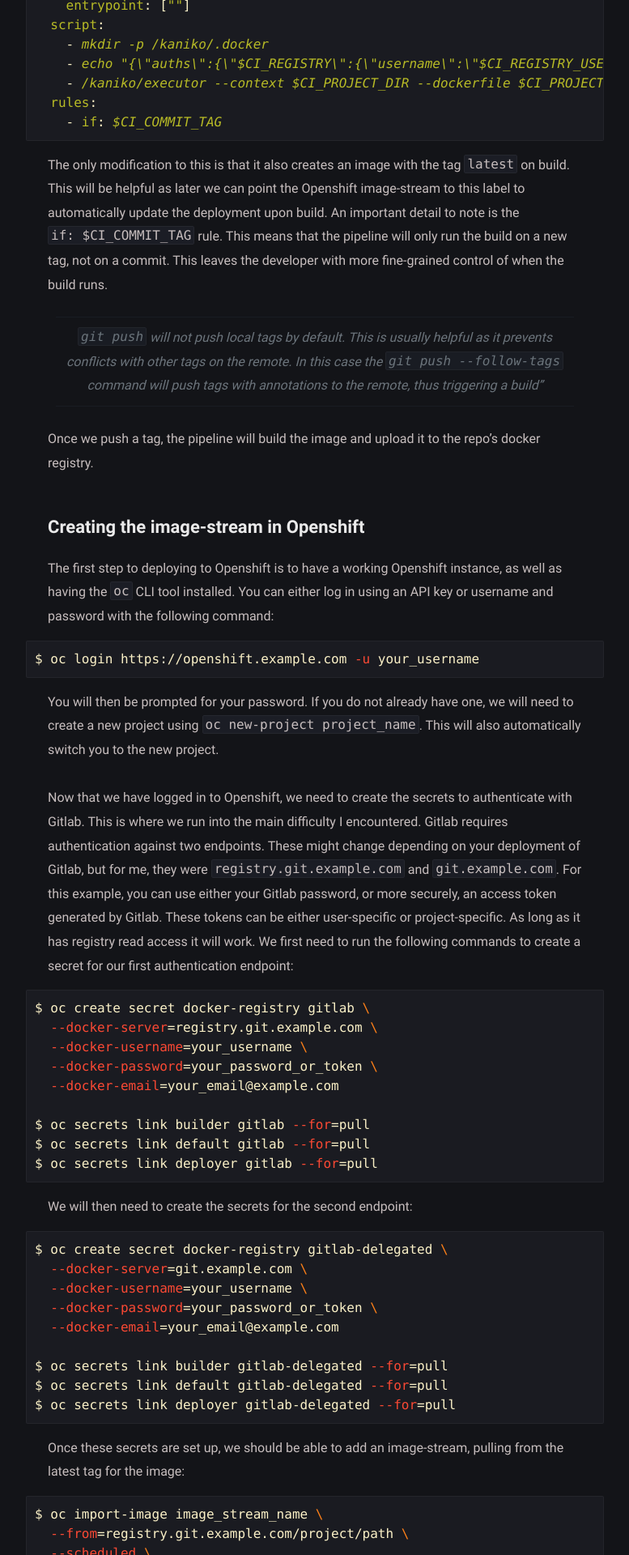
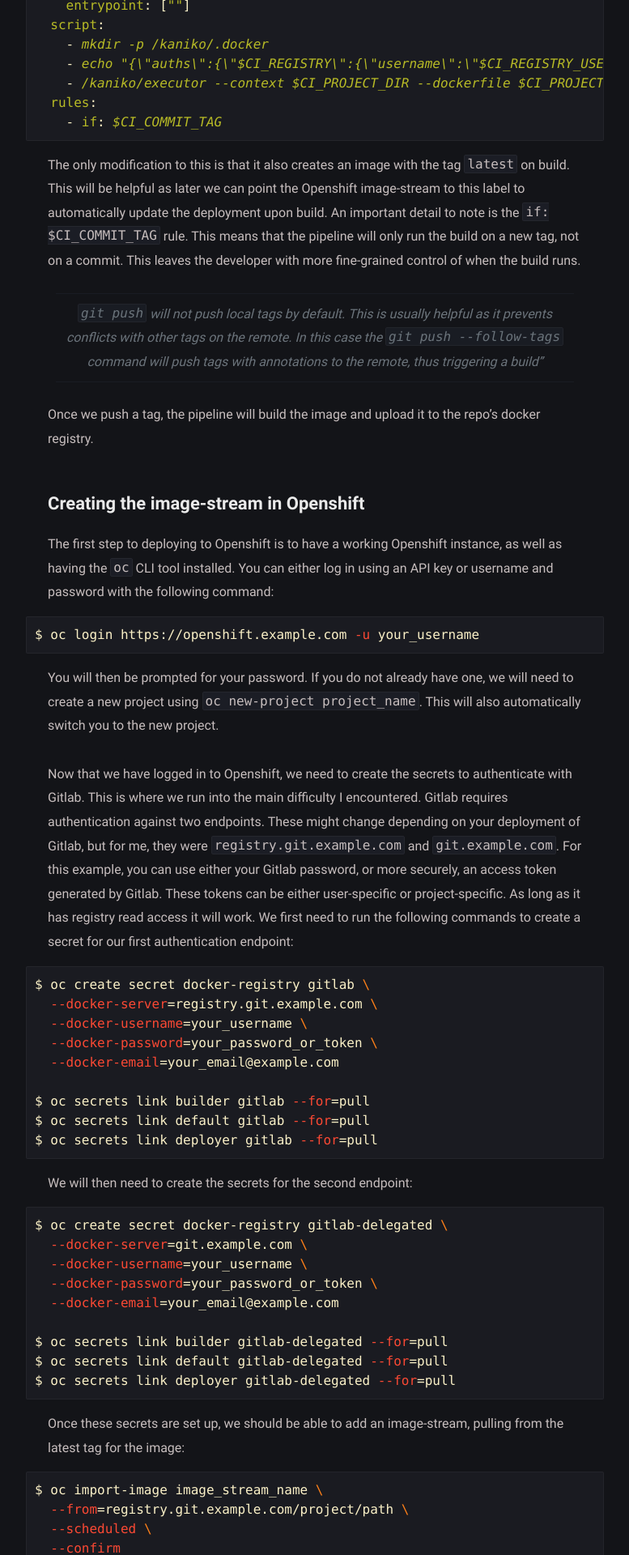
Before and after one commit to pbexe/jekyll-klise, a Jekyll site: the page built from _posts/markdown-test/2021-08-14-gitlab-openshift.md, in a window 1280 px wide. Shown: the part 979-2899 px from the top of the page at 81% size, without its empty margins (251-1028 px from the left). Built offline with Jekyll 4.4.1, drawn with Linux system fonts in a browser that asks for light colours; comment, search, counter and statistics services are not loaded.

Commit message:
wrapping hopefully

```diff
--- a/_sass/klise/_syntax.scss
+++ b/_sass/klise/_syntax.scss
@@ -4,7 +4,7 @@ code {
   text-rendering: optimizeLegibility;
   font-feature-settings: "calt" 1;
   font-variant-ligatures: normal;
-  white-space: pre;
+  // white-space: pre;
   word-spacing: normal;
   word-break: normal;
   word-wrap: normal;
```
